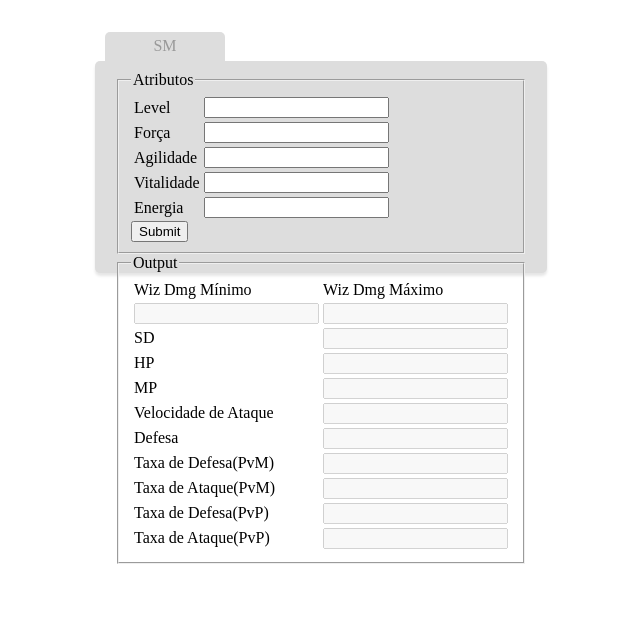
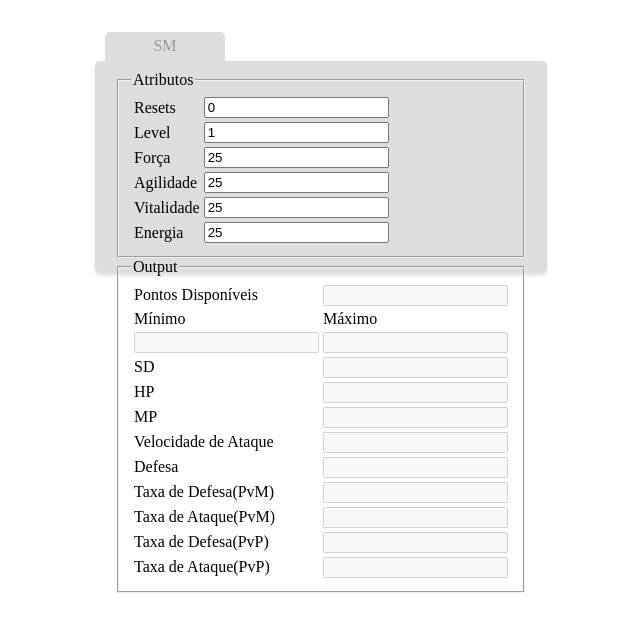
Before and after one commit to vhpanisa/Mucalc, a plain HTML site: page index.html in a window 1280 px wide. Shown: the whole page, without its empty margins (225-865 px from the left). Drawn offline with Linux system fonts and the light colour scheme.

Commit message:
Adiciona mais recursos

```diff
--- a/index.html
+++ b/index.html
@@ -30,6 +30,8 @@
 			var vit = +$('aVit').value;
 			var ene = +$('aEne').value;
 			var lvl = +$('aLevel').value;
+			var reset = +$('aResets').value;
+
 			var hp = 30+(lvl-1)+vit*2;
 			var mp = (lvl-1)*2+ene*2;
 			var def = (agi/4) | 0;
@@ -40,6 +42,7 @@
 			var pvpdr = (lvl*2+agi*0.25) | 0;
 			var pvpar = (lvl*3+agi*4) | 0;
 
+			$('oPontos').value = 100 + (280 * reset) + (6 * (lvl-1)) - (str+agi+vit+ene);
 			$('oMinDmg').value = (ene / 9) | 0;
 			$('oMaxDmg').value = (ene / 4) | 0;
 			$('oHP').value = hp;
@@ -54,10 +57,10 @@
 		}
 	</script>
 </head>
-<body>
+<body onkeyup="refresh()">
 	<div style="display:none">
-		<input list="browsers" name="classe">
-		<datalist id="browsers">
+		<input list="classes" name="classe">
+		<datalist id="classes">
 			<option value="BK"/>
 			<option value="SM"/>
 			<option value="ME"/>
@@ -73,28 +76,35 @@
 				<legend>Atributos</legend>
 				<table>
 					<tr>
-						<td>Level</td><td><input id="aLevel" type="text"></td>
+						<td>Resets</td>
+						<td><input id="aResets" value="0" type="text"></td>
 					</tr>
 					<tr>
-						<td>Força</td><td><input id="aStr" type="text"></td>
+						<td>Level</td><td><input value="1" id="aLevel" type="text"></td>
 					</tr>
 					<tr>
-						<td>Agilidade</td><td><input id="aAgi" type="text"></td>
+						<td>Força</td><td><input value="25" id="aStr" type="text"></td>
 					</tr>
 					<tr>
-						<td>Vitalidade</td><td><input id="aVit" type="text"></td>
+						<td>Agilidade</td><td><input value="25" id="aAgi" type="text"></td>
 					</tr>
 					<tr>
-						<td>Energia</td><td><input id="aEne" type="text"></td>
+						<td>Vitalidade</td><td><input value="25" id="aVit" type="text"></td>
+					</tr>
+					<tr>
+						<td>Energia</td><td><input value="25" id="aEne" type="text"></td>
 					</tr>
 				</table>
-				<input type="submit" onclick="refresh()">
 			</fieldset>
 			<fieldset>
 				<legend>Output</legend>
 				<table>
 					<tr>
-						<td>Wiz Dmg Mínimo</td><td>Wiz Dmg Máximo</td>
+						<td>Pontos Disponíveis</td>
+						<td><input id="oPontos" type="text" disabled="true"></td>
+					</tr>
+					<tr>
+						<td>Mínimo</td><td>Máximo</td>
 					</tr>
 					<tr>
 						<td><input id="oMinDmg" type="text" disabled="true" /></td>
```
Also changed, not shown: mucalc.css (indentation only), resources.txt.
